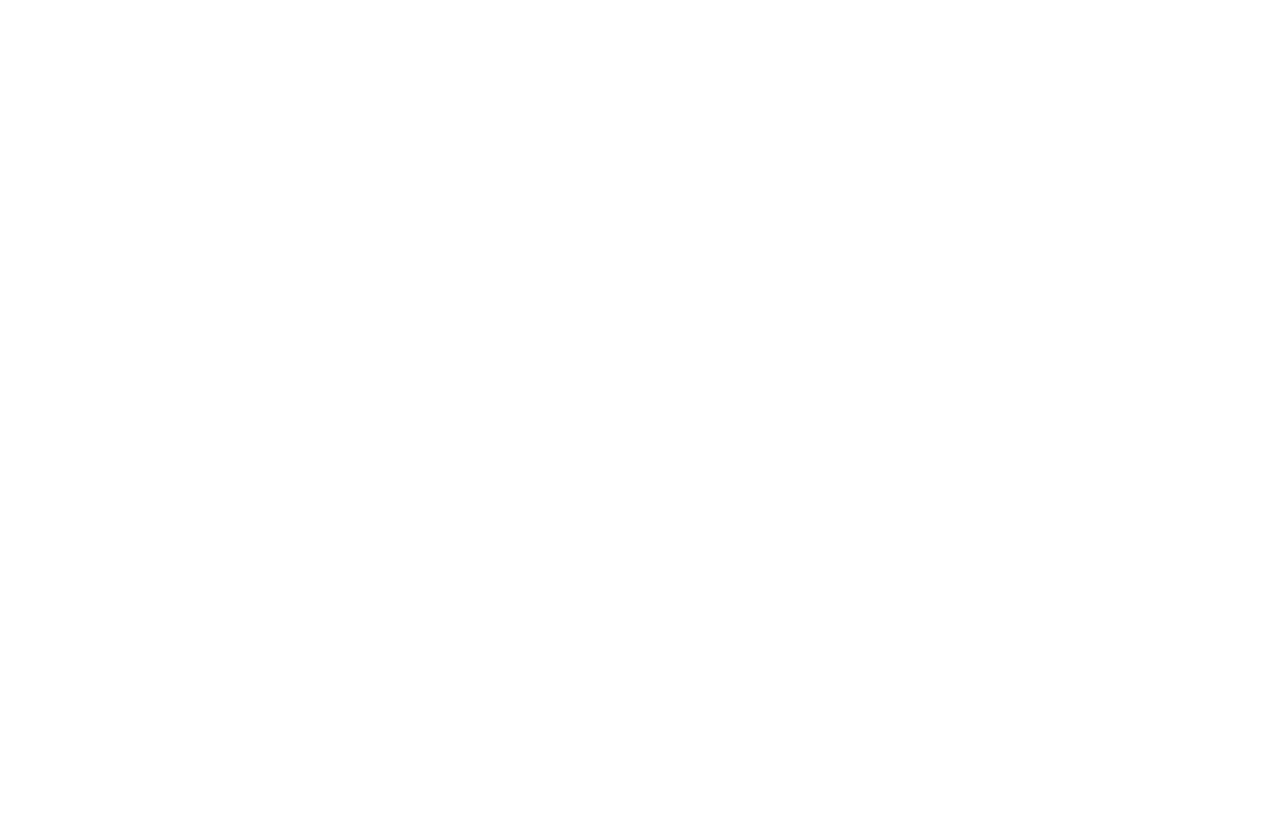
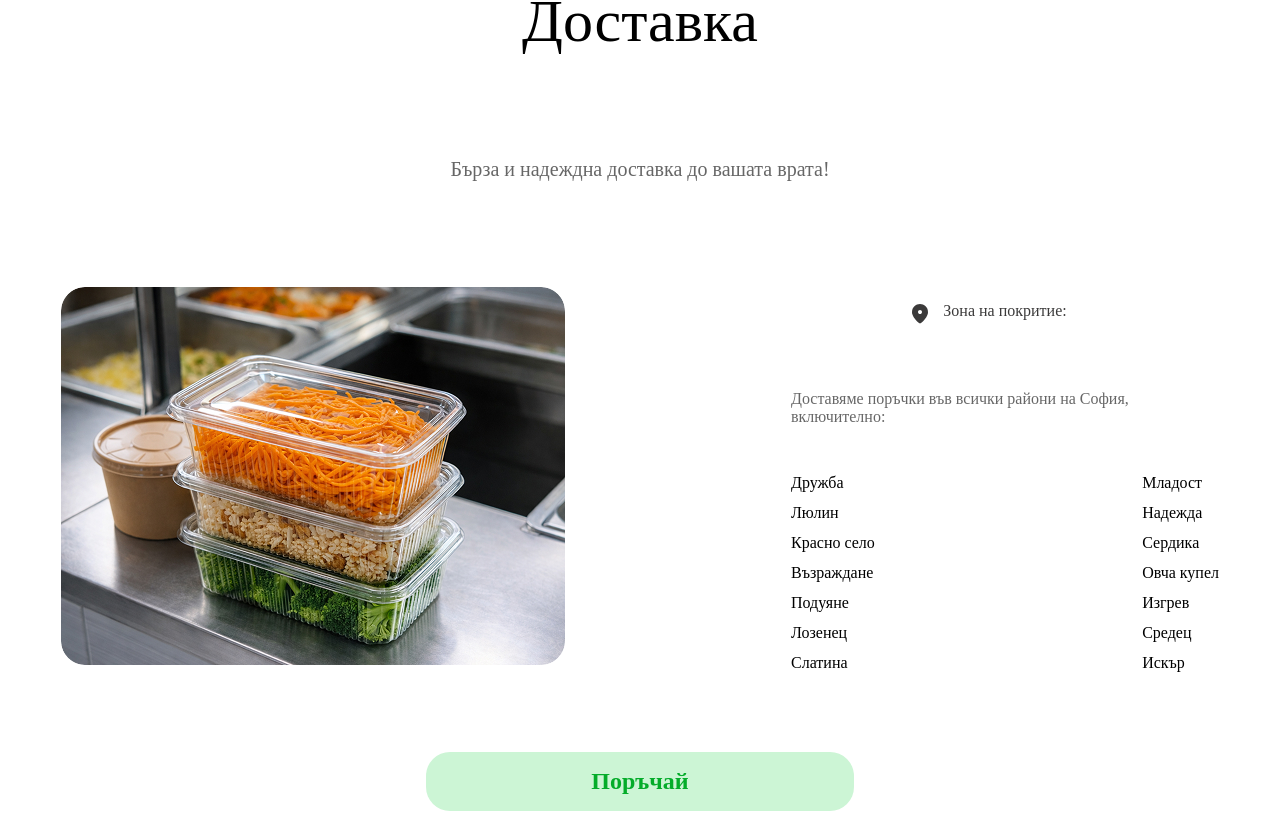
Before and after one commit to Serginho915/kitchen-druzhbata, a Next.js app: page /Home/HomePage in a window 1280 px wide. Shown: the part 3292-4111 px from the top of the page. Before the commit the page ends 3184 px from the top, so only its background shows below. Built offline with nearby package versions, Linux system fonts and the light colour scheme.

Commit message:
desktop delivery section

```diff
--- a/src/pages/Home/HomePage.tsx
+++ b/src/pages/Home/HomePage.tsx
@@ -5,6 +5,7 @@
 import { Menu } from "@/sections/Menu/Menu";
 import { MenuData } from "@/sections/Menu/MenuData";
 import { AboutSection } from "@/sections/About/AboutSection";
+import { DeliverySection } from "@/sections/Delivery/DeliverySection";
 
 export default function HomePage() {
   return (
@@ -13,6 +14,7 @@
       <Title />
       <Menu data={MenuData} />
       <AboutSection />
+      <DeliverySection />
     </div>
   );
 }
--- a/src/sections/Delivery/DeliverySection.module.scss
+++ b/src/sections/Delivery/DeliverySection.module.scss
@@ -0,0 +1,100 @@
+@use "@/styles/mixins" as *;
+@use "@/styles/variables" as *;
+
+.titleContent {
+  display: flex;
+  flex-direction: column;
+  align-items: center;
+  gap: 32px;
+}
+.subTitle {
+  color: rgba(0, 0, 0, 0.6);
+  font-size: 20px;
+  font-weight: 400;
+  text-align: center;
+}
+.section {
+  display: flex;
+  flex-direction: column;
+  gap: 80px;
+  width: 1158px;
+  margin: 0 auto;
+}
+
+.deliveryContent {
+  display: flex;
+  justify-content: space-between;
+  align-items: center;
+}
+
+.deliveryImage {
+  width: 504px;
+  height: 378px;
+  object-fit: cover;
+  border-radius: 24px;
+}
+
+.deliveryZone {
+  width: 428px;
+  display: flex;
+  flex-direction: column;
+  gap: 32px;
+}
+
+.zoneTitle {
+  color: $prim-black;
+  font-style: 22px;
+  font-weight: 500;
+  align-self: center;
+  position: relative;
+
+  &::before {
+    content: "";
+    background-image: url("../../assets/images/Vectors/location.svg");
+    display: block;
+    position: absolute;
+    width: 24px;
+    height: 24px;
+
+    left: -35px;
+  }
+}
+
+.zoneDescription {
+  color: rgba(0, 0, 0, 0.6);
+  font-style: 20px;
+  font-weight: 400;
+}
+
+.btnBlock {
+  display: flex;
+  justify-content: center;
+  align-items: center;
+}
+
+.orderBtn {
+  display: flex;
+  width: 428px;
+  padding: 16px 24px;
+  justify-content: center;
+  align-items: center;
+  border-radius: 24px;
+  background: $bg-green;
+  border: none;
+
+  font-size: 24px;
+  color: $text-green;
+  font-weight: 700;
+  font-family: $font-primary;
+  cursor: pointer;
+}
+
+.districtList {
+  list-style: none;
+  margin: 0;
+  padding: 0;
+  display: grid;
+  grid-template-columns: auto auto;
+  justify-content: space-between;
+  gap: 12px 0;
+}
--- a/src/sections/Delivery/DeliverySection.tsx
+++ b/src/sections/Delivery/DeliverySection.tsx
@@ -2,12 +2,13 @@
 import styles from "./DeliverySection.module.scss";
 import { SectionTitle } from "@/components/ui/SectionTitle/SectionTitle";
 import Image from "next/image";
+import deliveryImg from "@/assets/images/deliveryImg.jpg";
 import { DISTRICTS } from "./DeliveryDistrictData";
-import Button from "@/components/ui/Button/Button";
+import { Button } from "@/components/ui/Button/Button";
 
 export const DeliverySection = () => {
   return (
-    <section>
+    <section className={styles.section}>
       <div className={styles.titleContent}>
         <SectionTitle text="Доставка" />
         <h3 className={styles.subTitle}>
@@ -17,18 +18,19 @@
 
       <div className={styles.deliveryContent}>
         <Image
-          src="/delivery.png"
+          src={deliveryImg}
           alt="Доставка"
           width={504}
           height={378}
           className={styles.deliveryImage}
         />
         <div className={styles.deliveryZone}>
-          <div>
-            <h4>Зона на покритие:</h4>
-            <p>Доставяме поръчки във всички райони на София, включително:</p>
-          </div>
-          <ul>
+          <h4 className={styles.zoneTitle}>Зона на покритие:</h4>
+          <p className={styles.zoneDescription}>
+            Доставяме поръчки във всички райони на София, включително:
+          </p>
+
+          <ul className={styles.districtList}>
             {DISTRICTS.map((district) => (
               <li key={district.id}>{district.name}</li>
             ))}
@@ -36,7 +38,7 @@
         </div>
       </div>
       <div className={styles.btnBlock}>
-            <Button>Поръчай</Button>
+        <Button text="Поръчай" type="button" className={styles.orderBtn} />
       </div>
     </section>
   );
```
Also changed, not shown: src/assets/images/Vectors/location.svg (added), src/assets/images/deliveryImg.jpg (added).
